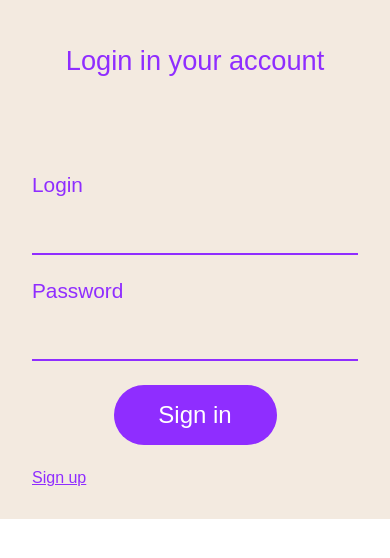
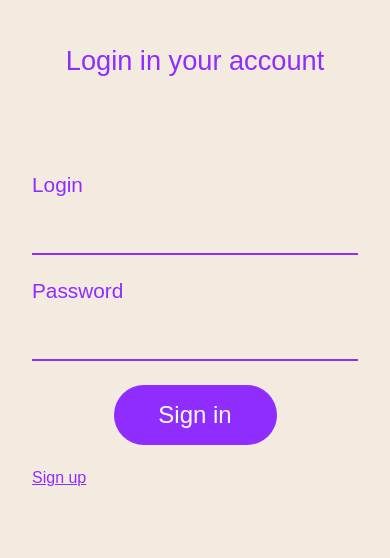
Before and after one commit to DaviHen/login, a plain HTML site: page index.html in a window 390 px wide. Shown: the part 88-646 px from the top of the page. Drawn offline with Linux system fonts and the light colour scheme.

Commit message:
Update style.css

```diff
--- a/style/style.css
+++ b/style/style.css
@@ -164,6 +164,10 @@
         display: none;
     }
 
+    .second{
+        height: 100vh;
+    }
+
     .second div form input[type="email"], .second div form input[type="password"]{
         width: 100%;
         background-color: #f3eae0;
```
